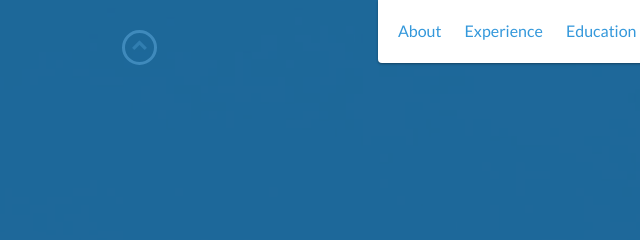
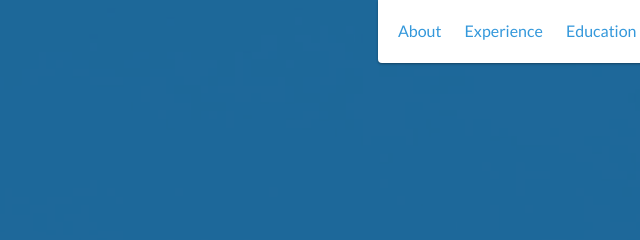
Before and after one commit to ghiarishi/ghiarishi.github.io, a website: page index.html in a window 1280 px wide. Shown: the top 240 px of the page, 13-653 px from the left. Drawn offline with nearby package versions, Linux system fonts and the light colour scheme.

Commit message:
Update index.html

```diff
--- a/index.html
+++ b/index.html
@@ -53,15 +53,6 @@
             <a href="#" class="btn-rounded-white">Download Resume</a>
         </div>
         <!-- End #lead-content -->
-	<div class="container">
-            <div class="row">
-                <div class="col-sm-2 top">
-                    <span id="to-top">
-                        <i class="fa fa-chevron-up" aria-hidden="true"></i>
-                    </span>
-                </div>
-            </div>
-        </div>
         <div id="lead-overlay"></div>
 
         <div id="lead-down">
```
